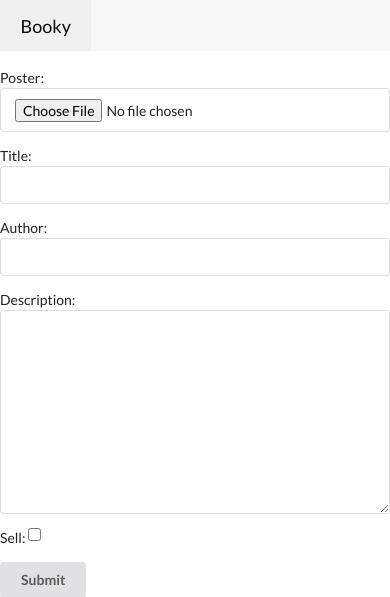
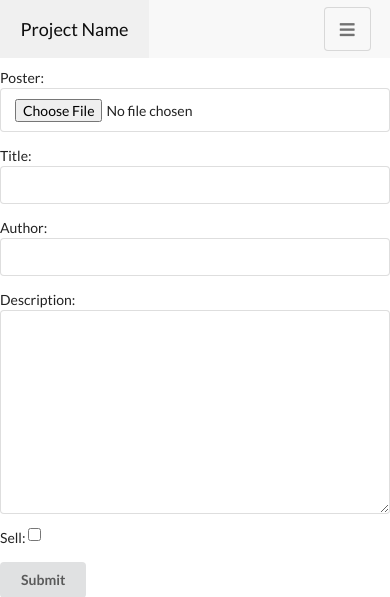
Before and after one commit to reza-yb/napela, a Django app: page /ads/new/ in a window 390 px wide. Shown: the top 597 px of the page. Run offline with Django 3.2, Linux system fonts and the light colour scheme.

Commit message:
examining mobile view

```diff
--- a/BookAdvertisement/templates/base.html
+++ b/BookAdvertisement/templates/base.html
@@ -38,16 +38,38 @@
         </div>
       </div>
     </div>
-    <div class="ui mobile only padded grid">
+
+  <div class="ui mobile only padded grid">
       <div class="ui top fixed borderless huge fluid menu">
-        <a class="header item">Booky</a>
+        <a class="header item">Project Name</a>
+        <div class="right menu">
+          <div class="item">
+            <button class="ui icon toggle basic button">
+              <i class="content icon"></i>
+            </button>
+          </div>
+        </div>
         <div class="ui vertical borderless fluid menu">
-          {% for x in links %}
-                <a href="{{ x.href }}" class="{{ x.class }}">{{ x.title }}</a>
-            {% endfor %}
+          <a class="active item">Home</a> <a class="item">About</a>
+          <a class="item">Contact</a>
+          <div class="ui dropdown item">
+            Dropdown<i class="dropdown icon"></i>
+            <div class="menu">
+              <a class="item"> Action </a> <a class="item"> Another action </a>
+              <a class="item"> Something else here </a>
+              <div class="divider"></div>
+              <div class="header">Navbar header</div>
+              <a class="item"> Seperated link </a>
+              <a class="item"> One more seperated link </a>
+            </div>
+          </div>
+          <a class="item">Default</a> <a class="item">Static top</a>
+          <a class="active item">Fixed top</a>
         </div>
       </div>
     </div>
-        {% block content %}{% endblock content %}
+
+      {% block content %}{% endblock content %}
+
   </body>
 </html>
```
